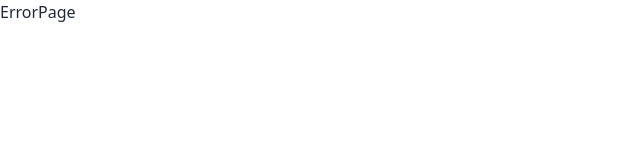
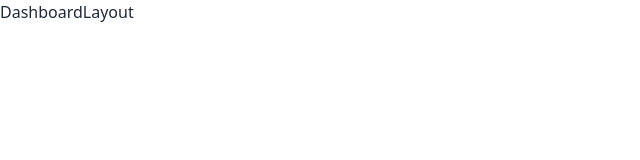
Before and after one commit to kaiyumdev/Medical-Corner, a React (Vite) app: page /dashboard in a window 1280 px wide. Before the commit this address had no page. Shown: the top 160 px of the page, without its empty margins (0-640 px from the left). Built offline with nearby package versions, Linux system fonts and the light colour scheme.

Commit message:
feat(dashboard): create dashboard layout successfully

```diff
--- a/src/components/Home/Services/Service.jsx
+++ b/src/components/Home/Services/Service.jsx
@@ -3,7 +3,6 @@ import { Link } from 'react-router-dom';
 
 const Service = ({service}) => {
     const {id, image, title, name, description} = service;
-    console.log(service)
   return (
     <div className="card w-96 bg-base-100 shadow-xl p-5">
     <figure>
--- a/src/components/Navbar/Navbar.jsx
+++ b/src/components/Navbar/Navbar.jsx
@@ -12,7 +12,7 @@ const Navbar = () => {
                     </div>
                     <ul tabIndex={0} className="menu menu-sm dropdown-content mt-3 z-[1] p-2 shadow bg-base-100 rounded-box w-52 ">
                         <li> <Link to={"/"}>Home</Link></li>
-                        <li> <Link to={"/services"}>Services</Link></li>
+                        <li> <Link to={"/dashboard"}>Dashboard</Link></li>
                         <li><Link to={"/about"}>About</Link></li>
                         <li><Link to={"/contact"}>Contact</Link> </li>
                         <li><Link to={"/appointment"}>Appointment</Link></li>
@@ -24,11 +24,11 @@ const Navbar = () => {
             </div>
             <div className="navbar-center hidden lg:flex">
                 <ul className="menu menu-horizontal px-1">
-                <li> <Link to={"/"}>Home</Link></li>
-                        <li> <Link to={"/services"}>Services</Link></li>
-                        <li><Link to={"/about"}>About</Link></li>
-                        <li><Link to={"/contact"}>Contact</Link> </li>
-                        <li><Link className='bg-customBlue rounded-lg' to={"/appointment"}>Appointment</Link></li>
+                    <li> <Link to={"/"}>Home</Link></li>
+                    <li> <Link to={"/dashboard"}>Dashboard</Link></li>
+                    <li><Link to={"/about"}>About</Link></li>
+                    <li><Link to={"/contact"}>Contact</Link> </li>
+                    <li><Link className='bg-customBlue rounded-lg' to={"/appointment"}>Appointment</Link></li>
                 </ul>
             </div>
             <div className="navbar-end">
--- /dev/null
+++ b/src/layouts/DashboardLayout.jsx
@@ -0,0 +1,9 @@
+import React from 'react'
+
+const DashboardLayout = () => {
+  return (
+    <div>DashboardLayout</div>
+  )
+}
+
+export default DashboardLayout
--- /dev/null
+++ b/src/pages/Dashboard.jsx
@@ -0,0 +1,9 @@
+import React from 'react'
+
+const Dashboard = () => {
+  return (
+    <div>Dashboard</div>
+  )
+}
+
+export default Dashboard
```
Also changed, not shown: src/Routes/Routes.jsx (+17 -0 lines).
